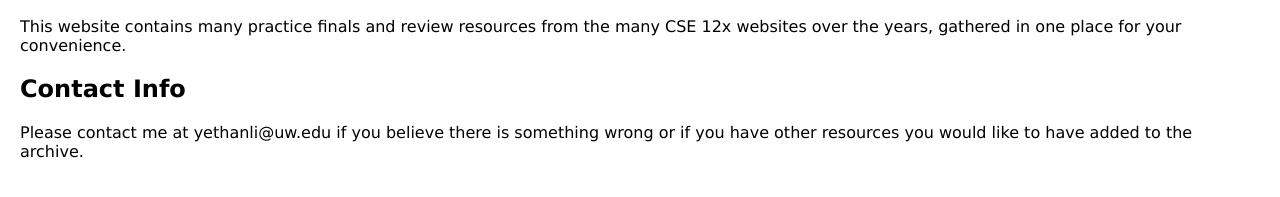
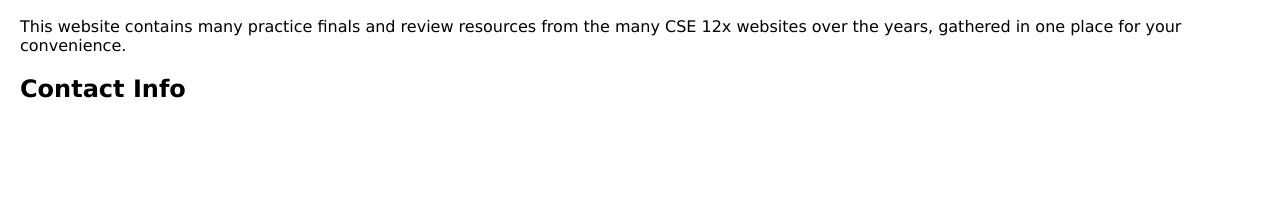
Before and after one commit to 12xarchive/12xarchive.github.io, a plain HTML site: page index.html in a window 1280 px wide. Shown: the part 133-330 px from the top of the page. Drawn offline with Linux system fonts and the light colour scheme.

Commit message:
Update index.html

```diff
--- a/index.html
+++ b/index.html
@@ -54,7 +54,7 @@
 
     <section id="contact">
       <h2>Contact Info</h2>
-      <p>Please contact me at yethanli@uw.edu if you believe there is something wrong or if you have other resources you would like to have added to the archive.</p>
+
     </section>
   </main>
 </body>
```
